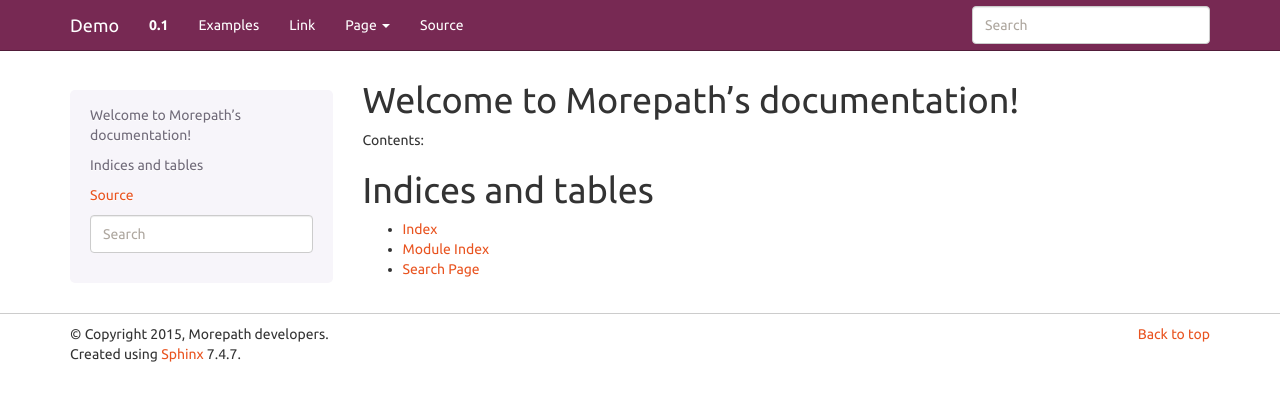
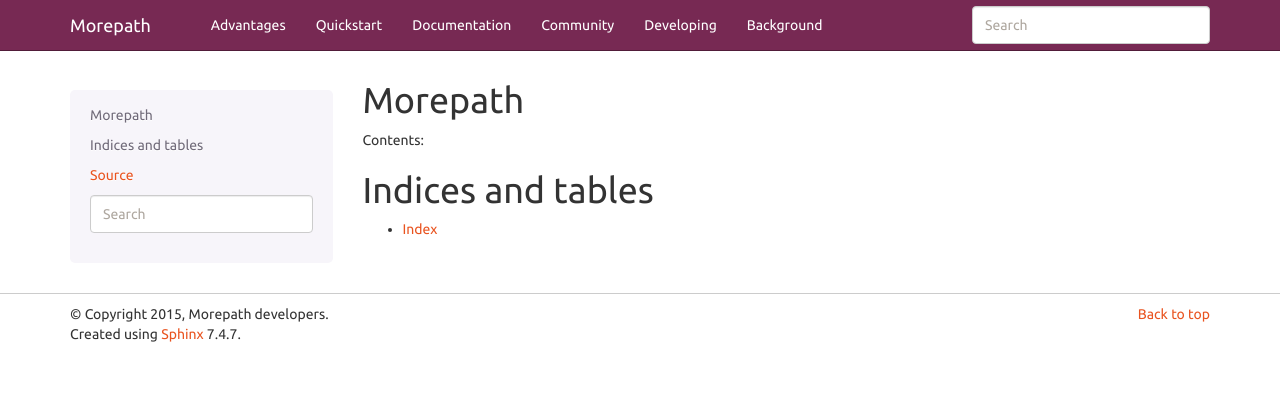
Before and after one commit to morepath/morepath-website, a Sphinx documentation site: the page built from doc/index.rst, in a window 1280 px wide. Shown: the top 401 px of the page. Built offline with Sphinx 7.4.7, drawn with Linux system fonts in a browser that asks for light colours.

Commit message:
Further tweaks.

```diff
--- a/doc/conf.py
+++ b/doc/conf.py
@@ -55,9 +55,9 @@
 # built documents.
 #
 # The short X.Y version.
-version = '0.1'
+version = ''
 # The full version, including alpha/beta/rc tags.
-release = '0.1'
+release = ''
 
 # The language for content autogenerated by Sphinx. Refer to documentation
 # for a list of supported languages.
@@ -111,7 +111,7 @@
 
 html_theme_options = {
     # Navigation bar title. (Default: ``project`` value)
-    'navbar_title': "Demo",
+    'navbar_title': "Morepath",
 
     # Tab name for entire site. (Default: "Site")
     'navbar_site_name': "Site",
@@ -124,15 +124,19 @@
     # Note the "1" or "True" value above as the third argument to indicate
     # an arbitrary url.
     'navbar_links': [
-        ("Examples", "examples"),
-        ("Link", "http://example.com", True),
+        ("Advantages", "advantages"),
+        ("Quickstart", "quickstart"),
+        ("Documentation", "http://morepath.readthedocs.org", True),
+        ("Community", "community"),
+        ("Developing", "developing"),
+        ("Background", "background"),
     ],
 
     # Render the next and previous page links in navbar. (Default: true)
     'navbar_sidebarrel': True,
 
     # Render the current pages TOC in the navbar. (Default: true)
-    'navbar_pagenav': True,
+    'navbar_pagenav': False,
 
     # Tab name for the current pages TOC. (Default: "Page")
     'navbar_pagenav_name': "Page",
@@ -160,7 +164,7 @@
 
     # Location of link to source.
     # Options are "nav" (default), "footer" or anything else to exclude.
-    'source_link_position': "nav",
+    'source_link_position': "off",
 
     # Bootswatch (http://bootswatch.com/) theme.
     #
--- a/doc/index.rst
+++ b/doc/index.rst
@@ -1,5 +1,6 @@
-Welcome to Morepath's documentation!
-====================================
+Morepath
+========
+
 
 Contents:
 
@@ -12,5 +13,3 @@
 ==================
 
 * :ref:`genindex`
-* :ref:`modindex`
-* :ref:`search`
```
